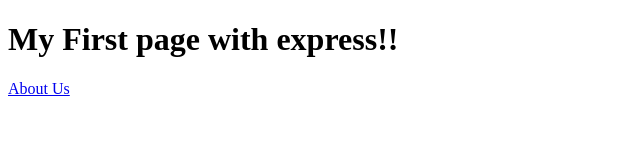
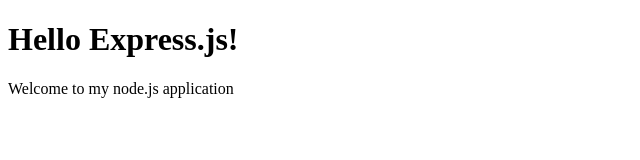
Before and after one commit to Rbenjani/web-server, a website: page public/index.html in a window 1280 px wide. Shown: the whole page, without its empty margins (0-640 px from the left). Drawn offline with Linux system fonts and the light colour scheme.

Commit message:
Add message in index.html

```diff
--- a/public/index.html
+++ b/public/index.html
@@ -5,7 +5,7 @@
 	<title>Hello</title>
 </head>
 <body>
-	<h1>My First page with express!!</h1>
-	<a href="about">About Us</a>
+	<h1>Hello Express.js!</h1>
+	<p>Welcome to my node.js application</p>
 </body>
 </html>
```
